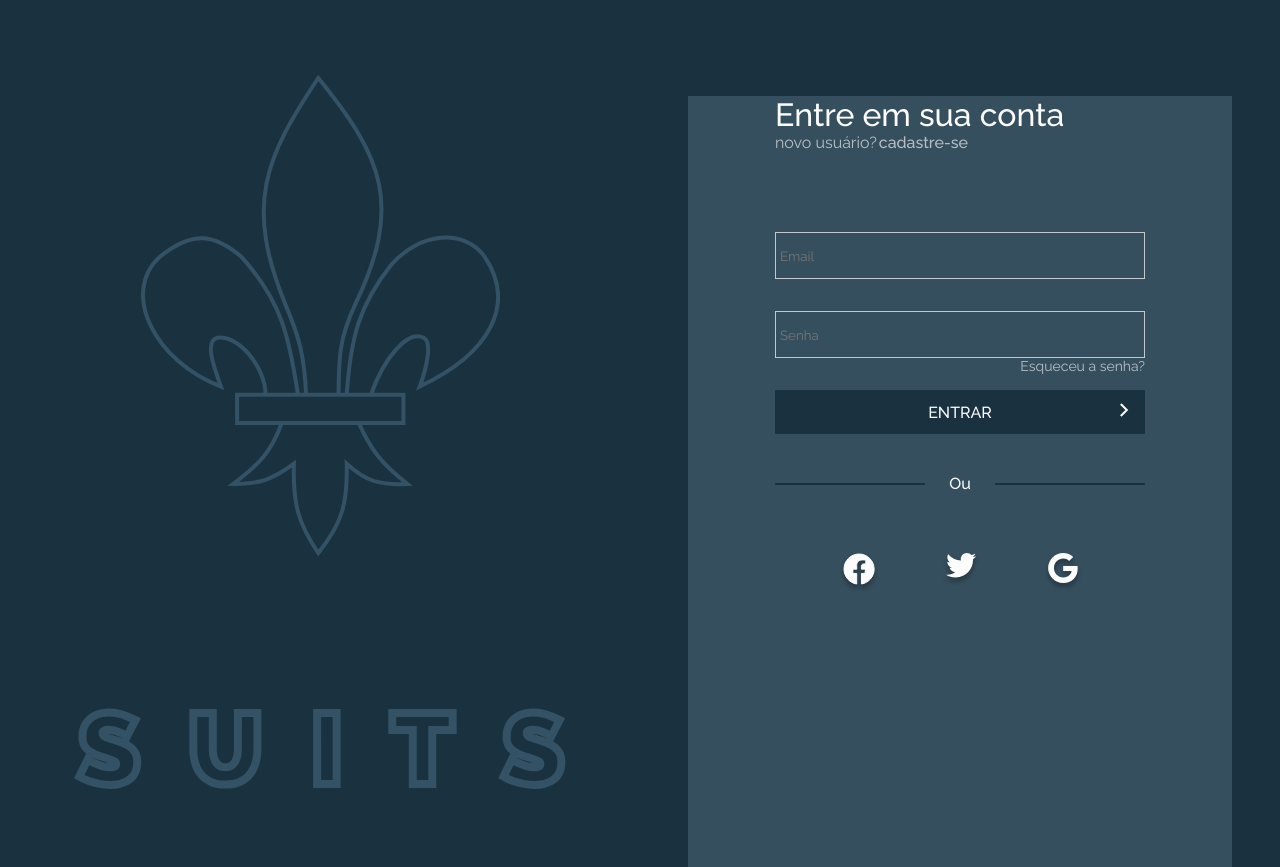
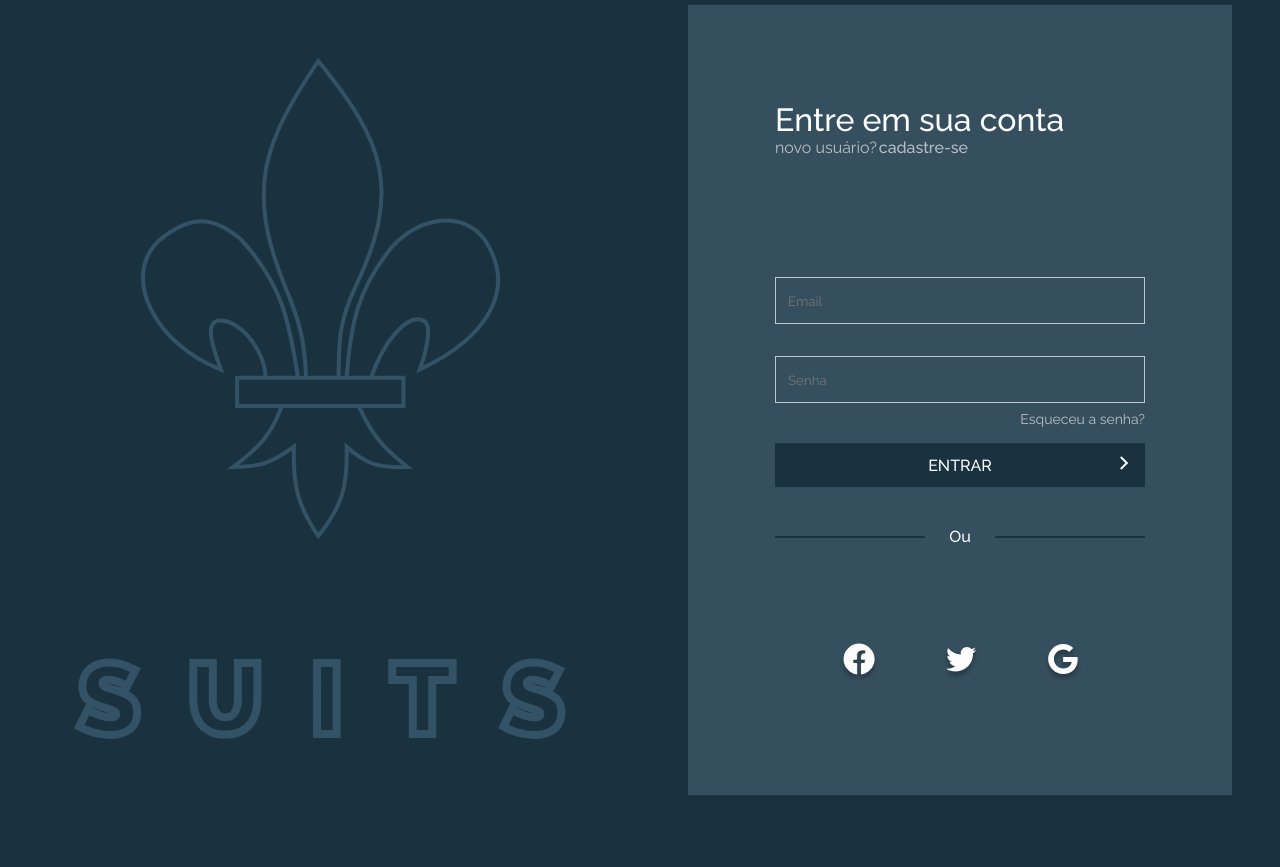
Before and after one commit to tatianasstavares/suits-form, a plain HTML site: page index.html in a window 1280 px wide. After the commit the page ends 800 px from the top, so only its background shows below. Drawn offline with Linux system fonts and the light colour scheme.

Commit message:
Adjustment of element positions

```diff
--- a/style.css
+++ b/style.css
@@ -12,6 +12,7 @@ body {
 
 main.container {
   width: 100vw;
+  height: 100vh;
   position: relative;
   margin: auto;
   display: flex;
@@ -28,20 +29,15 @@ main section.right-section {
 
 main.container form div.form-container {
   width: 544px;
-  height: 771px;
+  height: 790px;
   background-color: #364f5e;
-  left: 512px;
-  top: 126px;
-}
-
-main.container form div.form-actions {
-  margin: 96px 87px 97px 87px;
-  height: 580px;
+  padding: 96px 87px;
 }
 
 main.container form div.header-information {
   width: 194px;
   display: flex;
+  padding-bottom: 40px;
 }
 
 main.container form div.form-header strong {
@@ -75,10 +71,14 @@ main.container form div.form-inputs input {
   height: 47px;
   background-color: #364f5e;
   border: 1px solid rgba(252, 252, 252, 0.7);
-  padding: 4px;
+  padding: 12px;
   font-family: "Raleway", sans-serif;
   font-weight: 300;
   color: #fcfcfc;
+}
+
+input:focus {
+  outline: 0;
 }
 
 main.container form div.form-inputs :first-child {
@@ -91,7 +91,7 @@ main.container form div.form-inputs span {
   font-size: 14px;
   color: #b8bfc4;
   text-align: end;
-  margin-bottom: 16px;
+  margin: 8px 0 16px 0;
 }
 
 main.container form div.form-inputs button {
@@ -135,12 +135,14 @@ main.container form div.line-left {
 
 main div.icons {
   padding: 0px 32px;
-  margin-top: 60px;
+  margin: 67px 0 97px 0;
 }
 
 main div.icons ul {
   display: flex;
+  align-items: center;
   justify-content: space-around;
+  padding-top: 30px;
 }
 
 main div.icons ul li {
```
